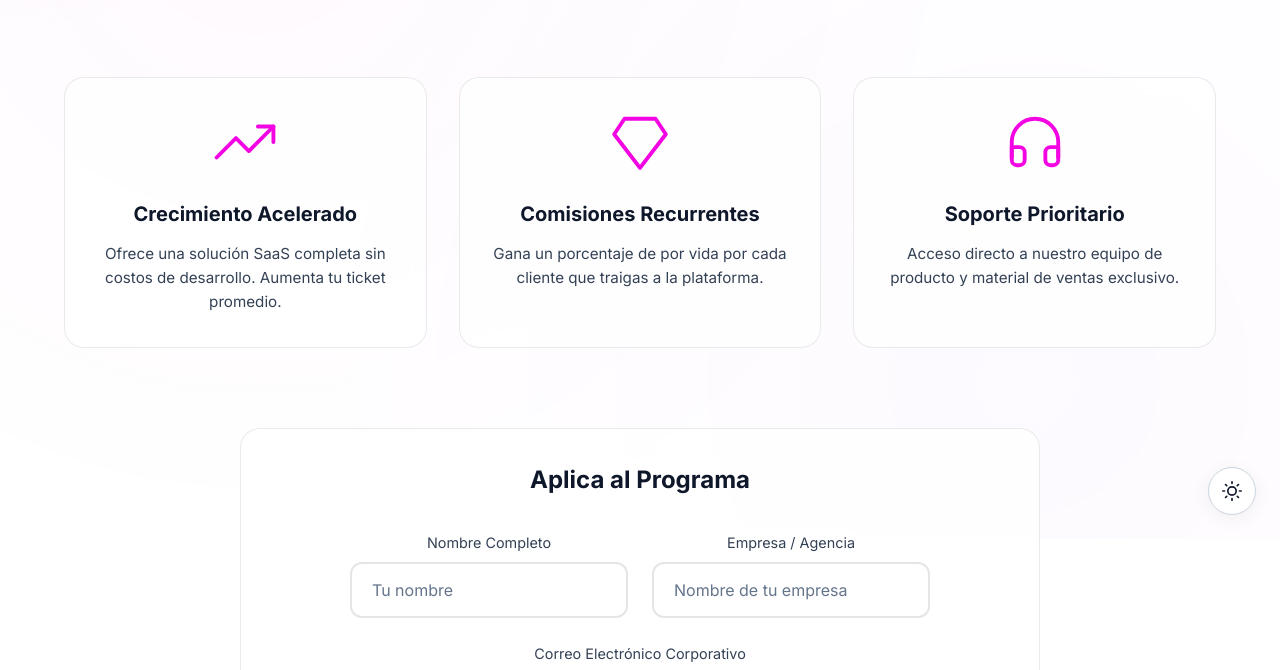
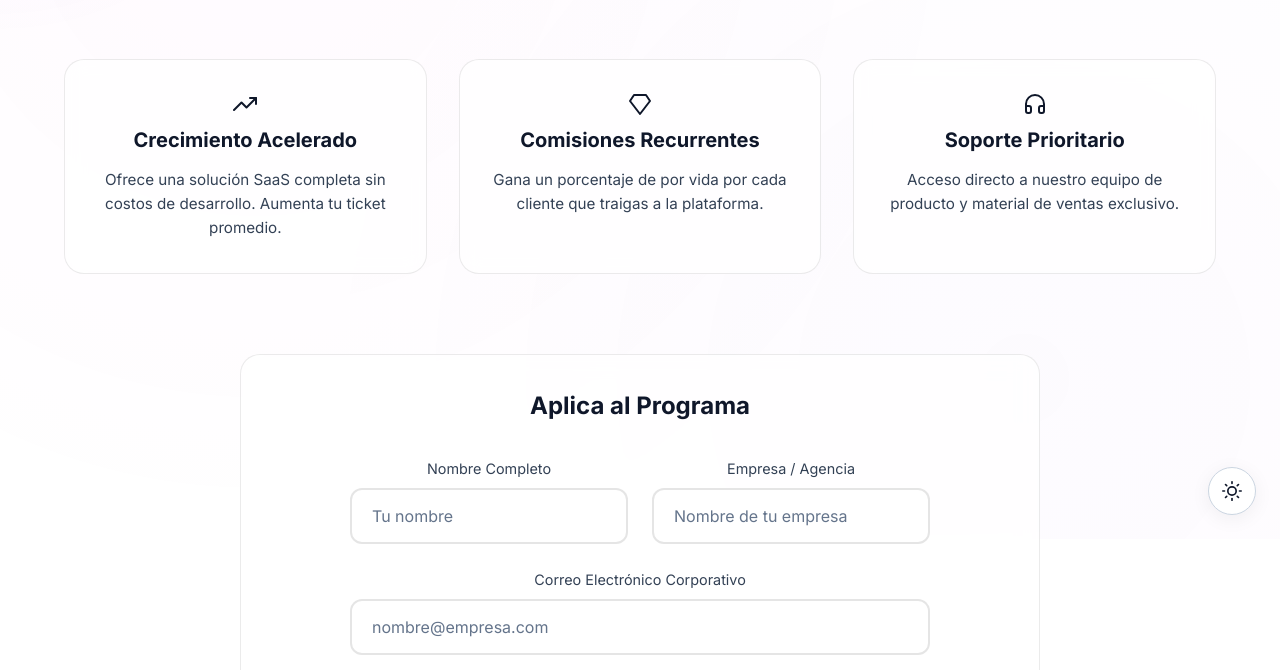
Before and after one commit to ChristianGroove/pixy-website, a plain HTML site: page partners.html in a window 1280 px wide. Shown: the part 261-931 px from the top of the page. Drawn offline with Linux system fonts and the light colour scheme.

Commit message:
style: fix partners icons and footer link

```diff
--- a/partners.html
+++ b/partners.html
@@ -49,7 +49,7 @@
     <main class="container" style="padding-top: 140px; text-align: left; align-items: center; max-width: 1200px;">
 
         <header style="text-align: center; width: 100%; margin-bottom: 80px; max-width: 800px;">
-            <h1 style="font-size: 3.5rem; line-height: 1.1; margin-bottom: 24px;">
+            <h1 style="font-size: 2.5rem; line-height: 1.1; margin-bottom: 24px;">
                 <span class="gradient-text text-glow">Programa de Partners</span>
             </h1>
             <p class="subtitle"
@@ -60,10 +60,10 @@
 
         <div class="grid-3" style="gap: 32px; margin-bottom: 80px;">
             <div class="glass-card">
-                <div class="glass-card-icon">
+                <div class="feature-icon-small">
                     <!-- Icon: Trending Up (Upgrade/Growth) -->
-                    <svg xmlns="http://www.w3.org/2000/svg" width="64" height="64" viewBox="0 0 24 24" fill="none"
-                        stroke="currentColor" stroke-width="1.5" stroke-linecap="round" stroke-linejoin="round">
+                    <svg xmlns="http://www.w3.org/2000/svg" width="24" height="24" viewBox="0 0 24 24" fill="none"
+                        stroke="currentColor" stroke-width="2" stroke-linecap="round" stroke-linejoin="round">
                         <polyline points="23 6 13.5 15.5 8.5 10.5 1 18" />
                         <polyline points="17 6 23 6 23 12" />
                     </svg>
@@ -73,14 +73,11 @@
             </div>
 
             <div class="glass-card">
-                <div class="glass-card-icon">
-                    <!-- Icon: Diamond (Wait, user didn't ask to change this, but kept it for context in chunk, actually only changing if needed. User asked for upgrades for: 1. Agency, 2. Crecimiento, 3. Soporte. )
-                         Wait, the middle card is 'Comisiones Recurrentes' (Diamond). User didn't ask to change that one explicitly?
-                         I will leave the middle card (Diamond) alone or ensures it stays in the replacement chunk.
-                    -->
-                    <svg xmlns="http://www.w3.org/2000/svg" width="64" height="64" viewBox="0 0 24 24" fill="none"
-                        stroke="currentColor" stroke-width="1.5" stroke-linecap="round" stroke-linejoin="round">
-                        <path d="M6 3h12l4 6-10 13L2 9Z" />
+                <div class="feature-icon-small">
+                    <!-- Icon: Diamond -->
+                    <svg xmlns="http://www.w3.org/2000/svg" width="24" height="24" viewBox="0 0 24 24" fill="none"
+                        stroke="currentColor" stroke-width="2" stroke-linecap="round" stroke-linejoin="round">
+                        <path d="M6 3h12l4 6-10 13L2 9z"></path>
                     </svg>
                 </div>
                 <h3>Comisiones Recurrentes</h3>
@@ -88,13 +85,14 @@
             </div>
 
             <div class="glass-card">
-                <div class="glass-card-icon">
-                    <!-- Icon: Headphones (Support) -->
-                    <svg xmlns="http://www.w3.org/2000/svg" width="64" height="64" viewBox="0 0 24 24" fill="none"
-                        stroke="currentColor" stroke-width="1.5" stroke-linecap="round" stroke-linejoin="round">
-                        <path d="M3 18v-6a9 9 0 0 1 18 0v6" />
+                <div class="feature-icon-small">
+                    <!-- Icon: Headphones -->
+                    <svg xmlns="http://www.w3.org/2000/svg" width="24" height="24" viewBox="0 0 24 24" fill="none"
+                        stroke="currentColor" stroke-width="2" stroke-linecap="round" stroke-linejoin="round">
+                        <path d="M3 18v-6a9 9 0 0 1 18 0v6"></path>
                         <path
-                            d="M21 19a2 2 0 0 1-2 2h-1a2 2 0 0 1-2-2v-3a2 2 0 0 1 2-2h3zM3 19a2 2 0 0 0 2 2h1a2 2 0 0 0 2-2v-3a2 2 0 0 0-2-2H3z" />
+                            d="M21 19a2 2 0 0 1-2 2h-1a2 2 0 0 1-2-2v-3a2 2 0 0 1 2-2h3zM3 19a2 2 0 0 0 2 2h1a2 2 0 0 0 2-2v-3a2 2 0 0 0-2-2H3z">
+                        </path>
                     </svg>
                 </div>
                 <h3>Soporte Prioritario</h3>
```
Also changed, not shown: blog.html (+1 -1 lines).
